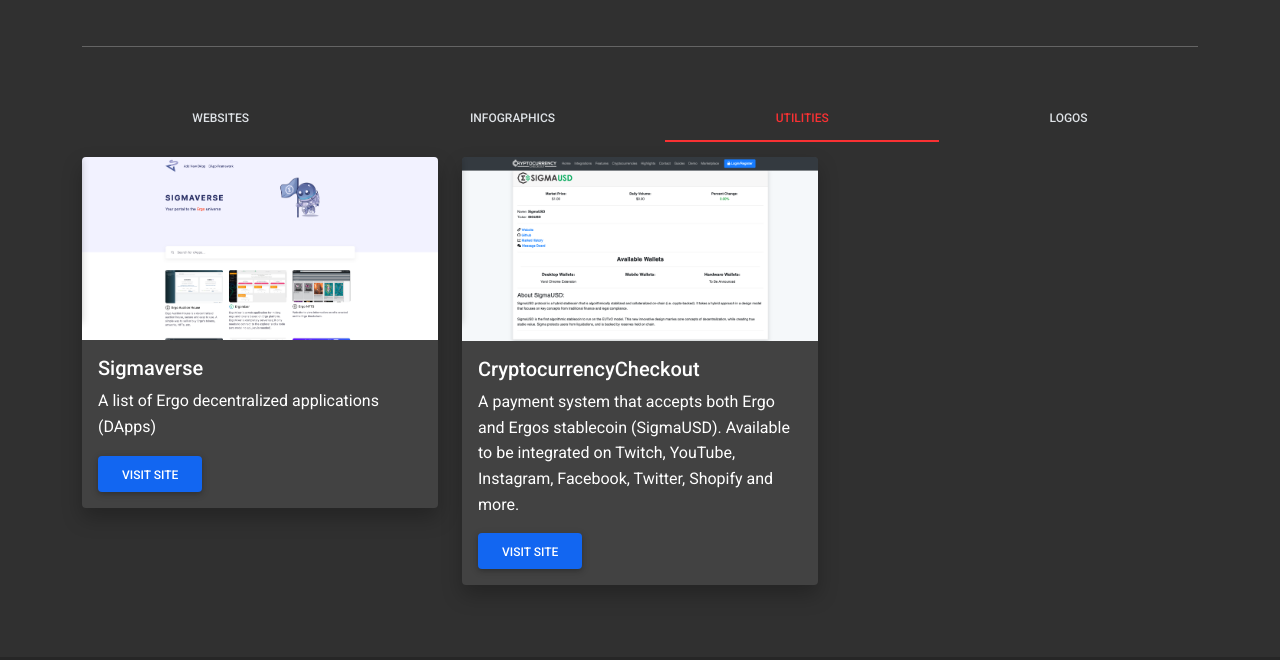
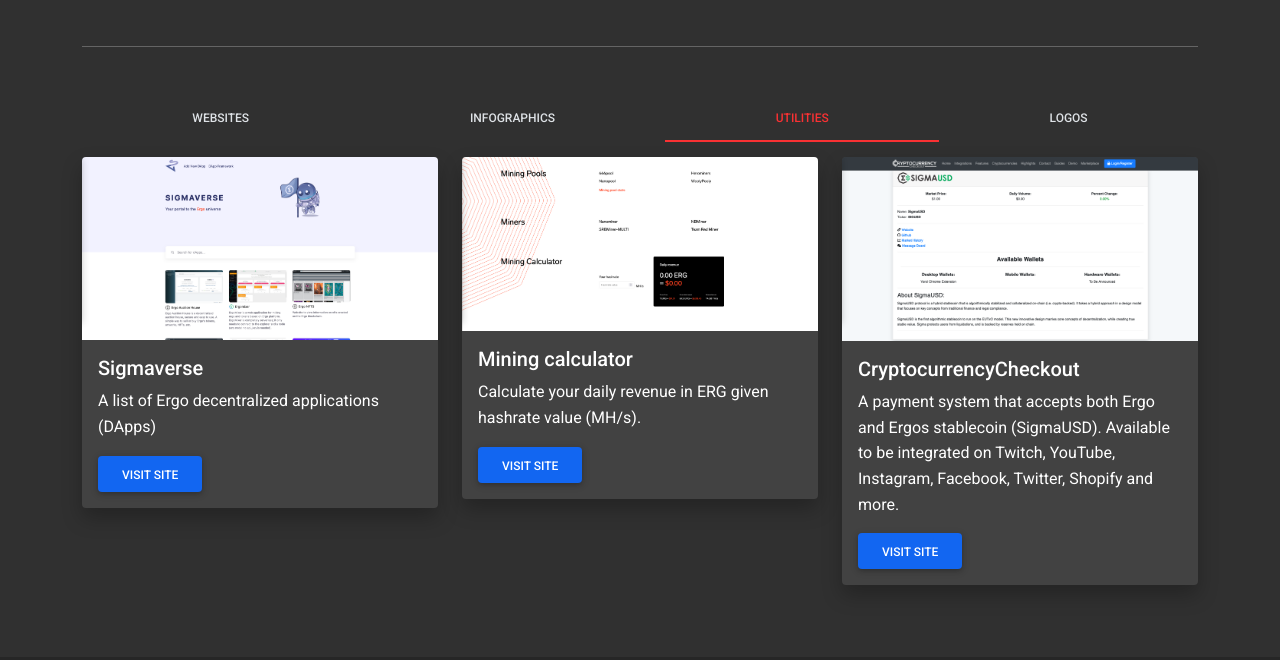
Before and after one commit to ergosites/ergosites.github.io, a plain HTML site: page index.html in a window 1280 px wide. Both pictures are taken after a click on the tab "UTILITIES". Shown: the part 140-800 px from the top of the page. Drawn offline with Linux system fonts and the light colour scheme.

Commit message:
Added mining calculator to utilities tab

```diff
--- a/index.html
+++ b/index.html
@@ -494,6 +494,35 @@
                   data-mdb-ripple-color="light"
                 >
                   <img
+                    src="img/utilities/mining-calculator.png"
+                    class="img-fluid"
+                  />
+                  <a href="https://ergoplatform.org/en/mining/">
+                    <div
+                      class="mask"
+                      style="background-color: rgba(251, 251, 251, 0.15)"
+                    ></div>
+                  </a>
+                </div>
+                <div class="card-body">
+                  <h5 class="card-title">Mining calculator</h5>
+                  <p class="card-text">
+                    Calculate your daily revenue in ERG given hashrate value (MH/s).
+                  </p>
+                  <a href="https://ergoplatform.org/en/mining/" class="btn btn-primary">Visit site</a>
+                </div>
+              </div>
+            </div>
+            <!--Grid column-->
+
+            <!--Grid column-->
+            <div class="col-lg-4 col-md-6 mb-4">
+              <div class="card">
+                <div
+                  class="bg-image hover-overlay ripple"
+                  data-mdb-ripple-color="light"
+                >
+                  <img
                     src="img/utilities/cryptocurrencycheckout.png"
                     class="img-fluid"
                   />
```
Also changed, not shown: img/utilities/mining-calculator.png (added).
